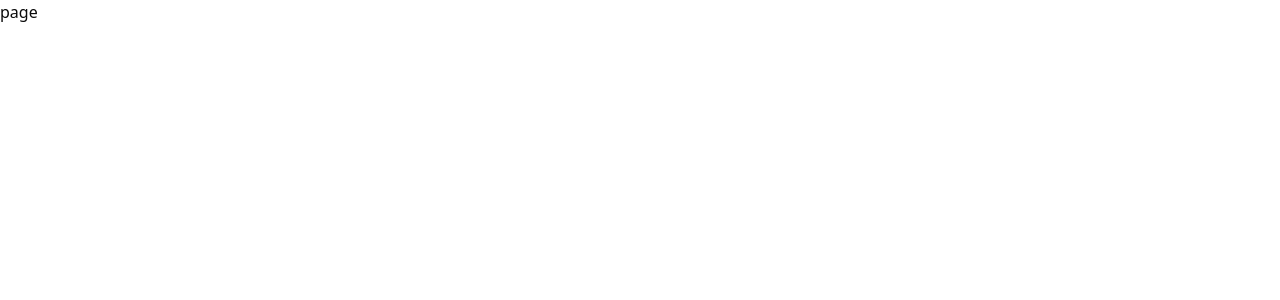
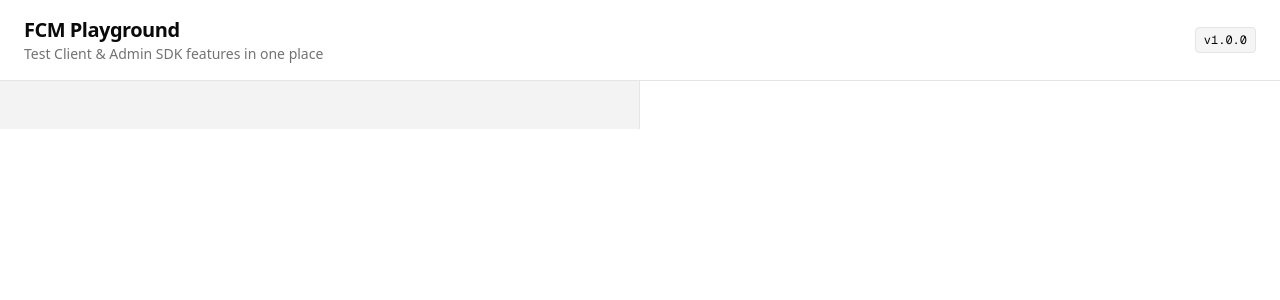
Before and after one commit to masum184e/fcm_playground, a Next.js app: page / in a window 1280 px wide. Shown: the top 300 px of the page. Built offline with nearby package versions, Linux system fonts and the light colour scheme.

Commit message:
feat: add header

```diff
--- a/app/layout.tsx
+++ b/app/layout.tsx
@@ -1,6 +1,7 @@
 import type { Metadata } from "next";
 import { Geist, Geist_Mono } from "next/font/google";
 import "./globals.css";
+import Header from "@/components/layout/header/Header";
 
 const geistSans = Geist({
   variable: "--font-geist-sans",
@@ -20,9 +21,10 @@
   return (
     <html lang="en">
       <body
-        className={`${geistSans.variable} ${geistMono.variable} antialiased`}
+        className={`${geistSans.variable} ${geistMono.variable} antialiased flex flex-col min-h-screen`}
       >
-        {children}
+        <Header />
+        <main>{children}</main>
       </body>
     </html>
   );
--- a/app/page.tsx
+++ b/app/page.tsx
@@ -1,9 +1,19 @@
-import React from 'react'
+import React from "react";
 
 const page = () => {
   return (
-    <div>page</div>
-  )
-}
+    <div className="flex-1 grid grid-cols-1 lg:grid-cols-2 divide-y lg:divide-y-0 lg:divide-x overflow-hidden">
+      {/* Client SDK Column */}
+      <section className="bg-primary/5 p-4 lg:p-6 overflow-y-auto">
+        {/* <ClientColumn onTokenGenerated={setSharedToken} /> */}
+      </section>
 
-export default page
+      {/* Admin SDK Column */}
+      <section className="bg-secondary/5 p-4 lg:p-6 overflow-y-auto border-secondary/10">
+        {/* <AdminColumn initialToken={sharedToken} /> */}
+      </section>
+    </div>
+  );
+};
+
+export default page;
--- /dev/null
+++ b/components/layout/header/Header.tsx
@@ -0,0 +1,12 @@
+import React from 'react'
+import NavBar from './NavBar'
+
+const Header = () => {
+  return (
+    <header >
+        <NavBar />
+    </header>
+  )
+}
+
+export default Header
--- /dev/null
+++ b/components/layout/header/NavBar.tsx
@@ -0,0 +1,21 @@
+import React from "react";
+
+const NavBar = () => {
+  return (
+    <nav className="border-b bg-background px-6 py-4 flex items-center justify-between sticky top-0 z-50">
+      <div>
+        <h1 className="text-xl font-bold tracking-tight">FCM Playground</h1>
+        <p className="text-sm text-muted-foreground">
+          Test Client & Admin SDK features in one place
+        </p>
+      </div>
+      <div className="flex items-center gap-4">
+        <div className="text-xs font-mono bg-muted px-2 py-1 rounded border">
+          v1.0.0
+        </div>
+      </div>
+    </nav>
+  );
+};
+
+export default NavBar;
```
